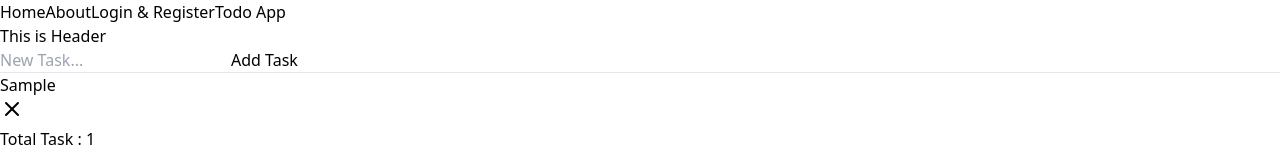
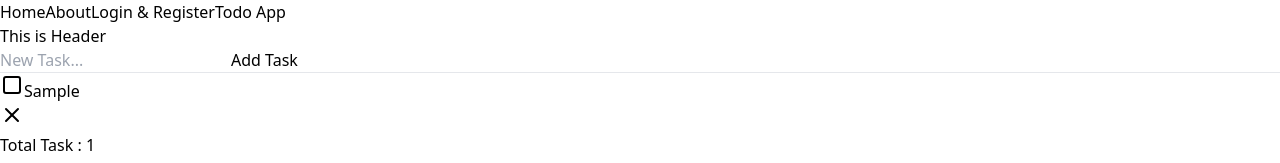
Before and after one commit to bimapriaaditya/react_js_parsinta, a React (Vite) app: page /todo in a window 1280 px wide. Both pictures are taken after typing "Sample" into the empty fields and a click on the button "Add Task". Shown: the top 163 px of the page. Built offline with nearby package versions, Linux system fonts and the light colour scheme; the HTML template or start-up script is replaced by a standard one.

Commit message:
update state

```diff
--- a/src/pages/TodoApp.jsx
+++ b/src/pages/TodoApp.jsx
@@ -2,7 +2,7 @@ import Card from '../components/_Cards/Card';
 import Input from '../components/Input/Input';
 import Button from '../components/Buttons/Button';
 import { useState } from 'react';
-import { IconX } from '@tabler/icons';
+import { IconX, IconSquare, IconSquareCheck } from '@tabler/icons';
 
 export default function TodoApp() {
   const [newTask, setNewTask] = useState('');
@@ -30,6 +30,16 @@ export default function TodoApp() {
     setTasks(tasks.filter((task) => task.id !== id));
   }
 
+  function handleComplete({ id, newStatus }) {
+    const updatedTasks = tasks.map((task) => {
+      if (task.id === id) {
+        return { ...task, isCompleted: newStatus };
+      }
+      return task;
+    });
+    setTasks(updatedTasks);
+  }
+
   return (
     <Card>
       <Card.Header>This is Header</Card.Header>
@@ -54,7 +64,12 @@ export default function TodoApp() {
             {tasks.map((task) => (
               <li key={task.id} className='px-3 py-4 transition-all hover:shadow-md rounded-lg border border-slate-200'>
                 <div className='flex'>
-                  <span className='flex-grow'>{task.name}</span>
+                  <div className='flex-grow inline-flex gap-x-2'>
+                    <button type='button' onClick={(e) => handleComplete({ id: task.id, newStatus: !task.isCompleted })}>
+                      {task.isCompleted ? <IconSquareCheck /> : <IconSquare />}
+                    </button>
+                    {task.name}
+                  </div>
                   <div className='inline-flex gap-x-2'>
                     <button type='button' className='text-red-600' onClick={(e) => deleteTask(task.id)}>
                       <IconX />
```
